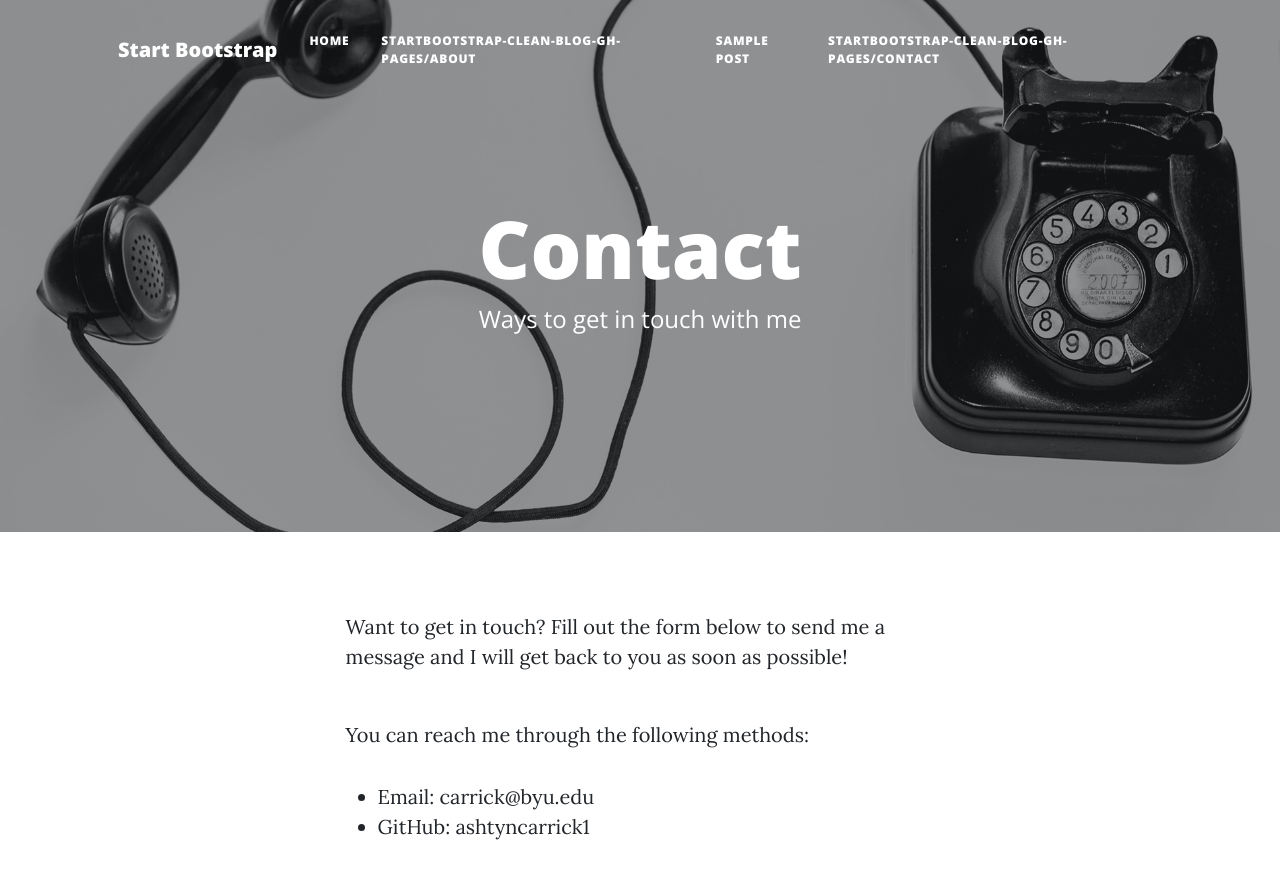
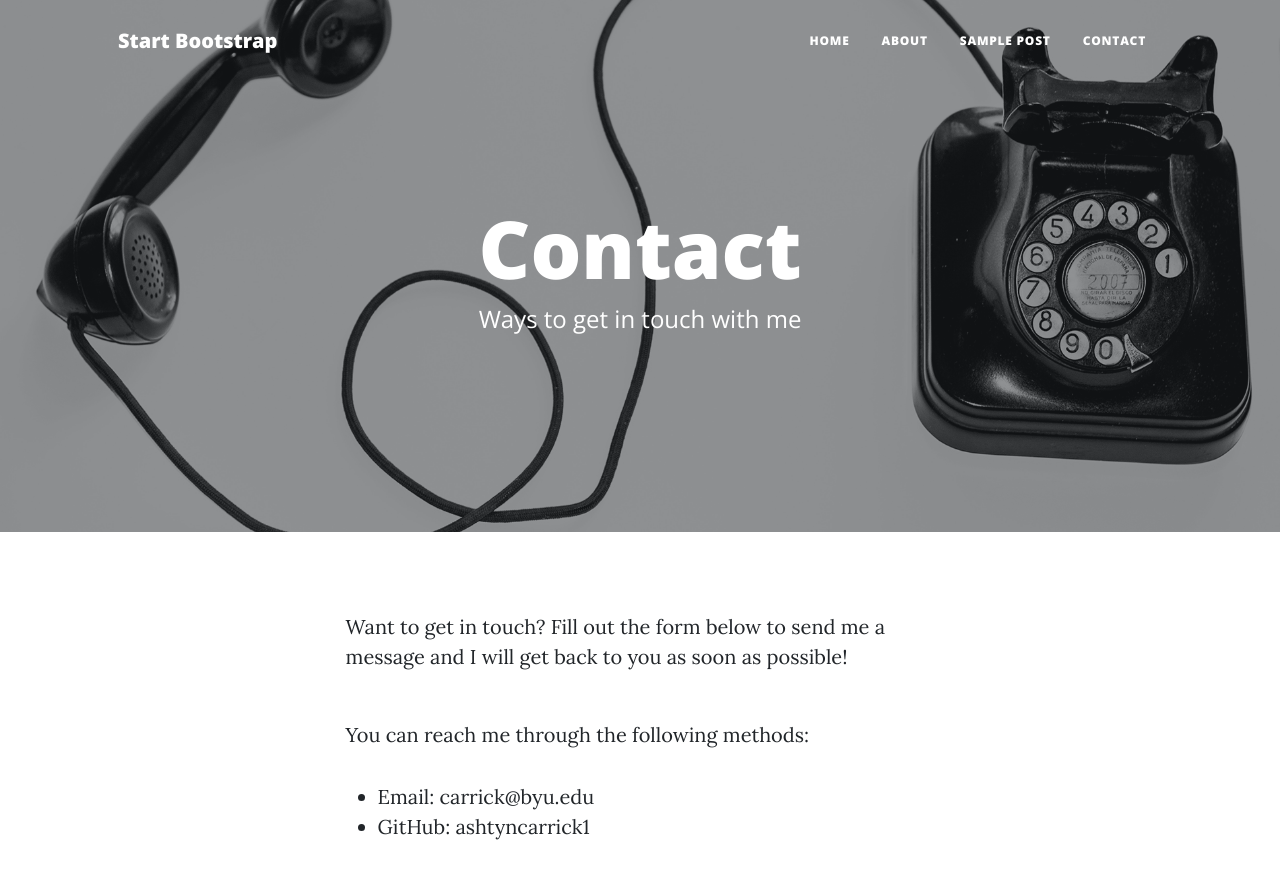
Before and after one commit to ashtyncarrick1/ashtyncarrick1.github.io, a plain HTML site: page startbootstrap-clean-blog-gh-pages/contact.html in a window 1280 px wide. Shown: the top 893 px of the page. Drawn offline with nearby package versions, Linux system fonts and the light colour scheme.

Commit message:
Update contact.html

```diff
--- a/startbootstrap-clean-blog-gh-pages/contact.html
+++ b/startbootstrap-clean-blog-gh-pages/contact.html
@@ -27,9 +27,9 @@
                 <div class="collapse navbar-collapse" id="navbarResponsive">
                     <ul class="navbar-nav ms-auto py-4 py-lg-0">
                         <li class="nav-item"><a class="nav-link px-lg-3 py-3 py-lg-4" href="index.html">Home</a></li>
-                        <li class="nav-item"><a class="nav-link px-lg-3 py-3 py-lg-4" href="about.html">startbootstrap-clean-blog-gh-pages/About</a></li>
+                        <li class="nav-item"><a class="nav-link px-lg-3 py-3 py-lg-4" href="about.html">About</a></li>
                         <li class="nav-item"><a class="nav-link px-lg-3 py-3 py-lg-4" href="post.html">Sample Post</a></li>
-                        <li class="nav-item"><a class="nav-link px-lg-3 py-3 py-lg-4" href="contact.html">startbootstrap-clean-blog-gh-pages/Contact</a></li>
+                        <li class="nav-item"><a class="nav-link px-lg-3 py-3 py-lg-4" href="contact.html">Contact</a></li>
                     </ul>
                 </div>
             </div>
```
